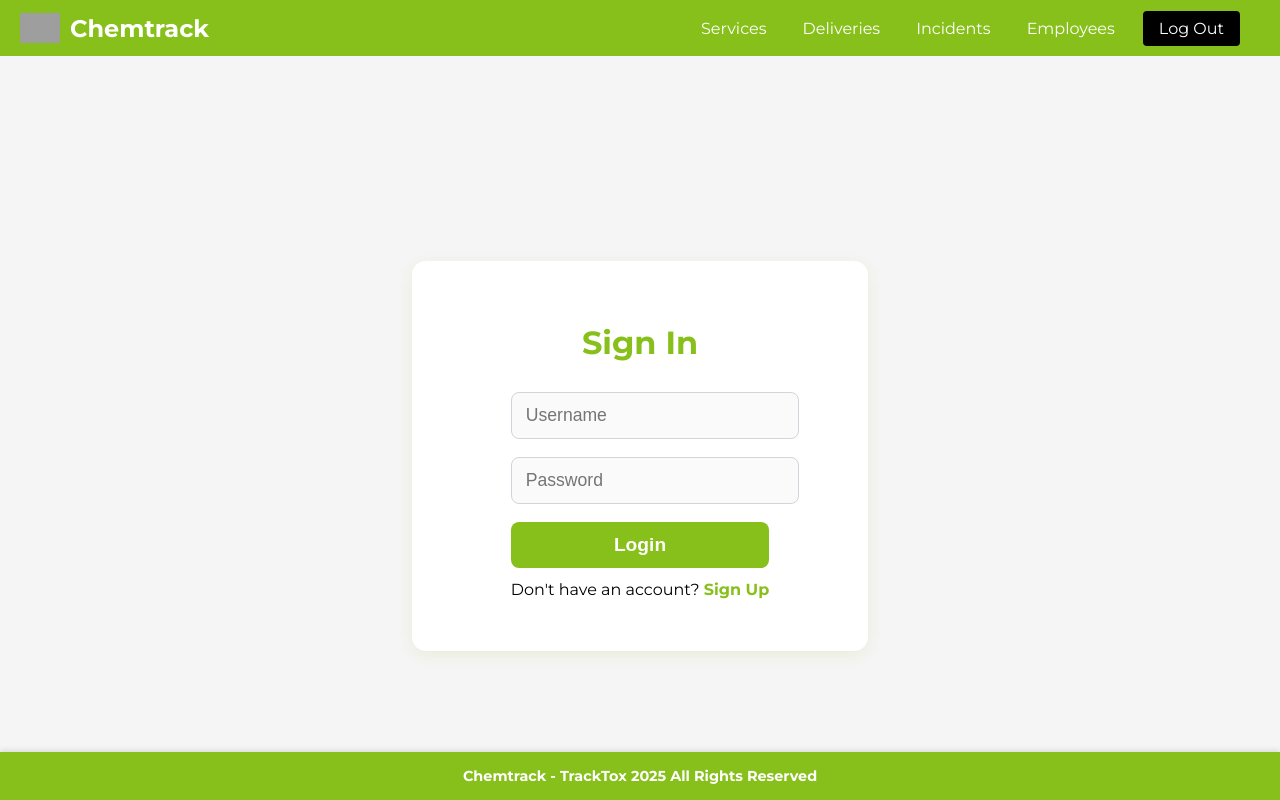
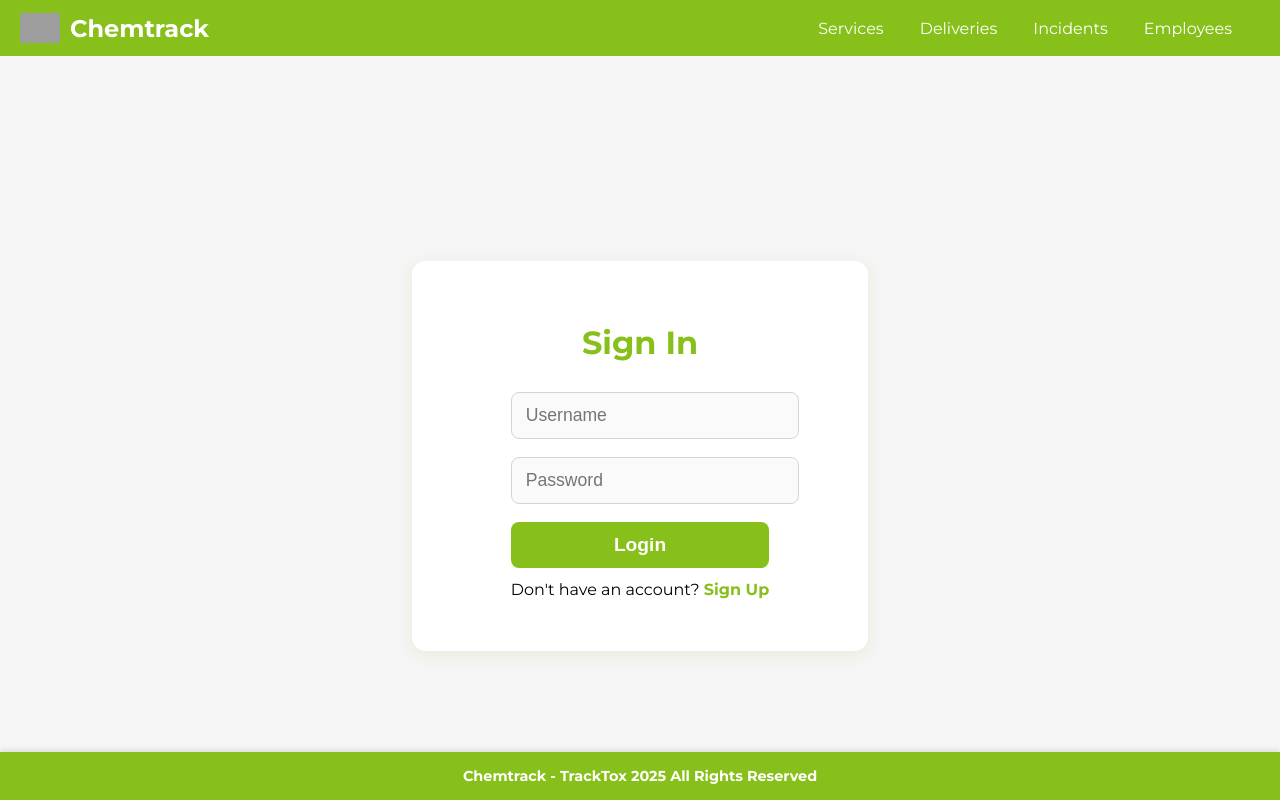
Before and after one commit to Chemtrack-Grupo4/chemtrack-webapp, an Angular app: page /login in a window 1280 px wide. Built offline with nearby package versions, Linux system fonts and the light colour scheme; grey boxes are pictures that could not be loaded.

Commit message:
feat: Update toolbar

```diff
--- a/src/app/shared/components/toolbar/toolbar.component.css
+++ b/src/app/shared/components/toolbar/toolbar.component.css
@@ -39,6 +39,7 @@ nav a {
   padding: 8px 16px;
   border-radius: 4px;
   transition: background-color 0.3s ease;
+  font-weight: bold;
 }
 
 .log-out:hover {
@@ -55,6 +56,17 @@ nav a {
   .toolbar {
     flex-direction: column;
     padding: 10px 20px;
+    height: auto;
+  }
+
+  .menu-icon {
+    padding: 10px 0;
+  }
+
+  nav {
+    display: flex;
+    flex-direction: column;
+    width: 100%;
   }
 
   nav a {
--- a/src/app/shared/components/toolbar/toolbar.component.html
+++ b/src/app/shared/components/toolbar/toolbar.component.html
@@ -5,11 +5,12 @@
     Chemtrack
   </span>
   <span class="spacer"></span>
-  <nav>
+  <i *ngIf="showMenuIcon" class="menu-icon fa-solid fa-bars" style="color: #ffffff;" (click)="toggleMenu()"></i>
+  <nav *ngIf="!showMenuIcon || isMenuOpen">
     <a mat-button routerLink="/services" routerLinkActive="active-link">Services</a>
     <a mat-button routerLink="/deliveries" routerLinkActive="active-link">Deliveries</a>
     <a mat-button routerLink="/incidents" routerLinkActive="active-link">Incidents</a>
     <a mat-button routerLink="/employees" routerLinkActive="active-link">Employees</a>
-    <a mat-button class="log-out" routerLinkActive="active-link">Log Out</a>
+    <a *ngIf="showLogOutButton" mat-button class="log-out" routerLinkActive="active-link" (click)="logOut()">Log Out</a>
   </nav>
 </mat-toolbar>
--- a/src/app/shared/components/toolbar/toolbar.component.ts
+++ b/src/app/shared/components/toolbar/toolbar.component.ts
@@ -1,6 +1,6 @@
-import { Component } from '@angular/core';
+import { Component, HostListener } from '@angular/core';
 import { CommonModule } from '@angular/common';
-import { RouterLink, RouterLinkActive } from '@angular/router';
+import {Router, RouterLink, RouterLinkActive} from '@angular/router';
 
 import { MatToolbarModule } from '@angular/material/toolbar';
 import { MatButtonModule  } from '@angular/material/button';
@@ -20,4 +20,28 @@ import { MatIconModule    } from '@angular/material/icon';
   templateUrl: './toolbar.component.html',
   styleUrls: ['./toolbar.component.css'],
 })
-export class ToolbarComponent {}
+export class ToolbarComponent {
+  showLogOutButton: boolean = true;
+  showMenuIcon: boolean = window.innerWidth <= 600;
+  isMenuOpen: boolean = false;
+
+  constructor(private router: Router) {
+    this.router.events.subscribe(() => {
+      const currentRoute = this.router.url;
+      this.showLogOutButton = !(currentRoute === '/login' || currentRoute === '/signup');
+    });
+  }
+
+  toggleMenu(): void {
+    this.isMenuOpen = !this.isMenuOpen;
+  }
+
+  @HostListener('window:resize', ['$event'])
+  onResize(): void {
+    this.showMenuIcon = window.innerWidth <= 600; // Actualiza el estado al redimensionar
+  }
+
+  logOut(): void {
+    this.router.navigate(['/login']);
+  }
+}
```
